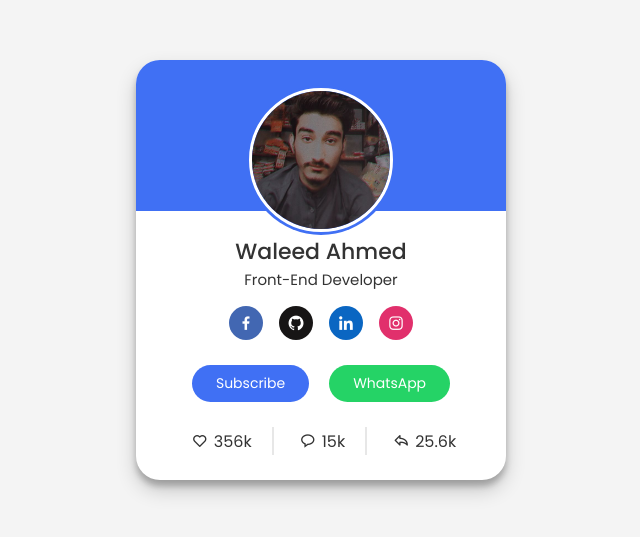
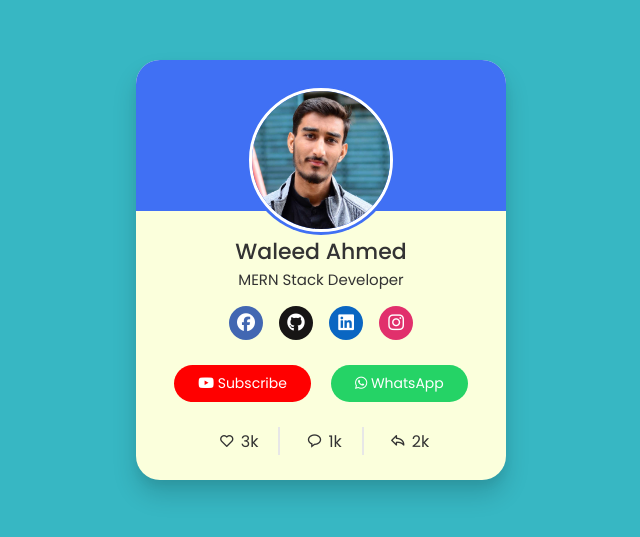
Before and after one commit to Waleed1123/Profile-Card-UI, a plain HTML site: page index.html in a window 1280 px wide. Shown: the part 125-662 px from the top of the page, without its empty margins (319-959 px from the left). Drawn offline with nearby package versions, Linux system fonts and the light colour scheme.

Commit message:
Profile Card Changes

```diff
--- a/index.html
+++ b/index.html
@@ -1,69 +1,91 @@
 <!DOCTYPE html>
 <html lang="en">
   <head>
-    <meta charset="UTF-8">
-    <meta name="viewport" content="width=device-width, initial-scale=1.0">
+    <meta charset="UTF-8" />
+    <meta name="viewport" content="width=device-width, initial-scale=1.0" />
     <title>Profile card</title>
     <!-- CSS File Connected -->
-    <link rel="stylesheet" href="./styles.css">
+    <link rel="stylesheet" href="./styles.css" />
+    <!-- File For Font awsome Icons  -->
+    <link
+      rel="stylesheet"
+      href="https://cdnjs.cloudflare.com/ajax/libs/font-awesome/6.5.2/css/all.min.css"
+      integrity="sha512-SnH5WK+bZxgPHs44uWIX+LLJAJ9/2PkPKZ5QiAj6Ta86w+fsb2TkcmfRyVX3pBnMFcV7oQPJkl9QevSCWr3W6A=="
+      crossorigin="anonymous"
+      referrerpolicy="no-referrer"
+    />
       <!-- File For Box Icons  -->
       <link href='https://unpkg.com/boxicons@2.1.4/css/boxicons.min.css' rel='stylesheet'>
+
   </head>
   <body>
     <div class="profile-card">
       <div class="image">
-            <img src="./Profile.jpg" alt="" class="profile-img">
+        <img src="./Profile 2.jpg" alt="" class="profile-img" />
       </div>
       <div class="text-data">
         <snap class="name">Waleed Ahmed</snap>
-            <span class="job">Front-End Developer</span>
+        <span class="job">MERN Stack Developer</span>
       </div>
       <div class="media-buttons">
-            <a href="https://www.facebook.com/Waleedahmad112" target="_blank" style="background-color: #4267b2;" class="link">
-                <i class='bx bxl-facebook'></i>
+        <a
+          href="https://www.facebook.com/Waleedahmad112"
+          target="_blank"
+          style="background-color: #4267b2"
+          class="link"
+        >
+        <i class="fa-brands fa-facebook"></i>
         </a>
 
-            <a href="https://github.com/waleed1123" target="_blank" style="background-color: #171515;" class="link">
-                <i class='bx bxl-github'></i>
+        <a
+          href="https://github.com/waleed1123"
+          target="_blank"
+          style="background-color: #171515"
+          class="link"
+        >
+        <i class="fa-brands fa-github"></i>
         </a>
 
-            <a href="https://www.linkedin.com/in/waleedahmed112/"  target="_blank" style="background-color: #0A66C2;" class="link">
-                <i class='bx bxl-linkedin'></i>
+        <a
+          href="https://www.linkedin.com/in/waleedahmed112/"
+          target="_blank"
+          style="background-color: #0a66c2"
+          class="link"
+        >
+        <i class="fa-brands fa-linkedin"></i>
         </a>
 
-            <a href="https://www.instagram.com/waleedahmed1123/" target="_blank" style="background-color: #e1306c;" class="link">
-                <i class='bx bxl-instagram'></i>
+        <a
+          href="https://www.instagram.com/waleedahmed1123/"
+          target="_blank"
+          style="background-color: #e1306c"
+          class="link"
+        >
+        <i class="fa-brands fa-instagram"></i>
         </a>
       </div>
       <div class="buttons">
-            <button class="button">
-                Subscribe
+        <button class="button"><i class="fa-brands fa-youtube"></i> Subscribe</button>
+        <button class="button1">
+          <a target="_blank" href="https://wa.me/+923273748713"><i class="fa-brands fa-whatsapp"></i> WhatsApp </a>
         </button>
-            <button class="button1"><a target="_blank" href="https://wa.me/+923273748713"> WhatsApp </a></button>
       </div>
       <div class="analytics">
         <div class="data">
           <i class="bx bx-heart"></i>
-                <span class="number">356k</span>
+          <span class="number">3k</span>
         </div>
 
         <div class="data">
-                <i class='bx bx-message-rounded'></i>
-                <span class="number">15k</span>
+          <i class="bx bx-message-rounded"></i>
+          <span class="number">1k</span>
         </div>
 
         <div class="data">
-                <i class='bx bx-share'></i>
-                <span class="number">25.6k</span>
+          <i class="bx bx-share"></i>
+          <span class="number">2k</span>
         </div>
       </div>
-
-
-
-
-
-
     </div>
-
   </body>
 </html>
--- a/styles.css
+++ b/styles.css
@@ -12,7 +12,7 @@ html,body{
     display: flex;
     align-items: center;
     justify-content: center;
-    background-color: #f4f4f4;
+    background-color: #37B7C3;
 }
 .profile-card{
     display: flex;
@@ -22,11 +22,12 @@ html,body{
     width: 100%;
     border-radius: 24px;
     padding: 25px;
-    background-color: #fff;
+    background-color: #FBFFDC;
     margin-bottom:10px ;
     position: relative;
     /* box-shadow: 0 5px 10px rgba(0, 0, 0, 0.1); */
-    box-shadow: rgba(0, 0, 0, 0.19) 0px 10px 20px, rgba(0, 0, 0, 0.23) 0px 6px 6px;
+    box-shadow: rgba(0, 0, 0, 0.15) 0px 15px 25px, rgba(0, 0, 0, 0.05) 0px 5px 10px;
+
 }
 .profile-card::before{
     content: "";
@@ -93,7 +94,7 @@ html,body{
 }
 .buttons .button{
     padding: 8px 24px;
-    background-color: #4070f4;
+    background-color: red;
     margin: 0 10px;
     border: none;
     border-radius: 24px;
```
Also changed, not shown: Profile 2.jpg (added). Lines whose indentation alone changed are shown as unchanged.
